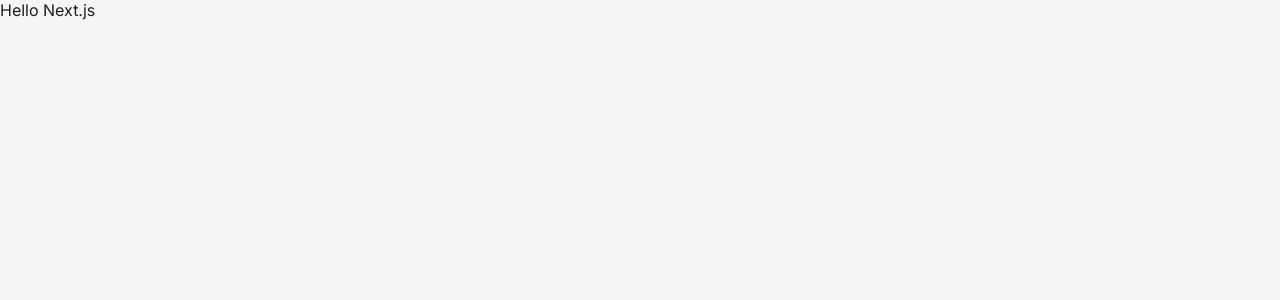
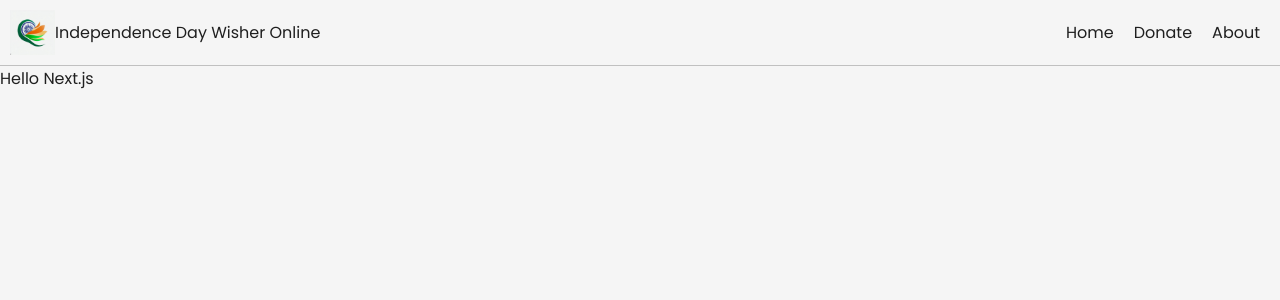
Before and after one commit to Webrizen/independence-day-wisher, a Next.js app: page / in a window 1280 px wide. Shown: the top 300 px of the page. Built offline with nearby package versions, Linux system fonts and the light colour scheme.

Commit message:
updated Navbar.jsx

```diff
--- a/app/layout.js
+++ b/app/layout.js
@@ -1,7 +1,12 @@
-import './globals.css'
-import { Inter } from 'next/font/google'
+import './globals.css';
+import { Inter, Poppins } from 'next/font/google';
+import Navbar from '@/components/navbar';
 
-const inter = Inter({ subsets: ['latin'] })
+const poppins = Poppins({
+  weight: ['100', '200', '300', '400', '500', '600', '700', '800', '900'],
+  display: 'swap',
+  subsets: ['latin']
+})
 
 export const metadata = {
   title: 'Independence Day Wisher Online',
@@ -11,7 +16,10 @@ export const metadata = {
 export default function RootLayout({ children }) {
   return (
     <html lang="en">
-      <body className={inter.className}>{children}</body>
+      <body className={poppins.className}>
+        <Navbar />
+        {children}
+        </body>
     </html>
   )
 }
--- /dev/null
+++ b/components/navbar.jsx
@@ -0,0 +1,23 @@
+import React from 'react';
+import styles from '@/styles/components.module.css';
+import Link from 'next/link';
+import Logo from '@/assets/1.jpg';
+import Image from 'next/image';
+
+export default function Navbar() {
+  return (
+    <>
+    <header className={styles.header}>
+        <div className={styles.Logo}>
+            <Image src={Logo} alt='Logo' />
+            <span>Independence Day Wisher Online</span>
+        </div>
+        <div className={styles.links}>
+            <Link href="/">Home</Link>
+            <Link href="/donate">Donate</Link>
+            <Link href="/about">About</Link>
+        </div>
+    </header>
+    </>
+  )
+}
--- /dev/null
+++ b/styles/components.module.css
@@ -0,0 +1,37 @@
+.header{
+    display: flex;
+    flex-direction: row;
+    padding: 10px;
+    border-bottom: 0.2px solid silver;
+    align-items: center;
+    justify-content: space-between;
+}
+.header .Logo{
+    width: auto;
+    height: 45px;
+    display: flex;
+    flex-direction: row;
+    align-items: center;
+}
+.header .Logo img{
+    width: auto;
+    height: 100%;
+    object-fit: cover;
+    mix-blend-mode: multiply;
+}
+.header .links{
+    display: flex;
+    flex-direction: row;
+    align-items: center;
+}
+.header .links a{
+    padding: 10px;
+}
+.header .links a:hover{
+    color: #000;
+}
+@media screen and (max-width: 768px){
+    .header .Logo span{
+        display: none;
+    }
+}
```
